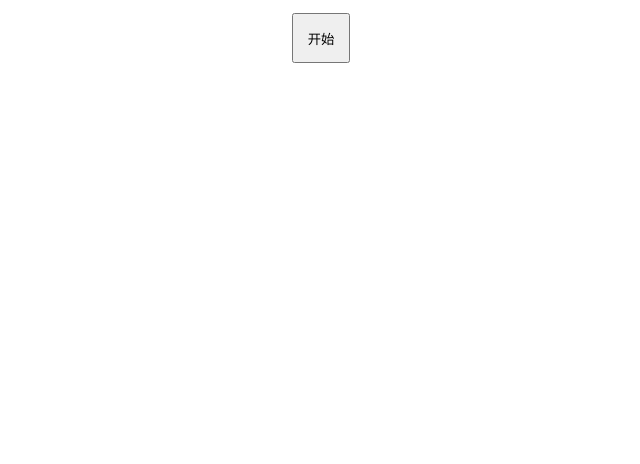
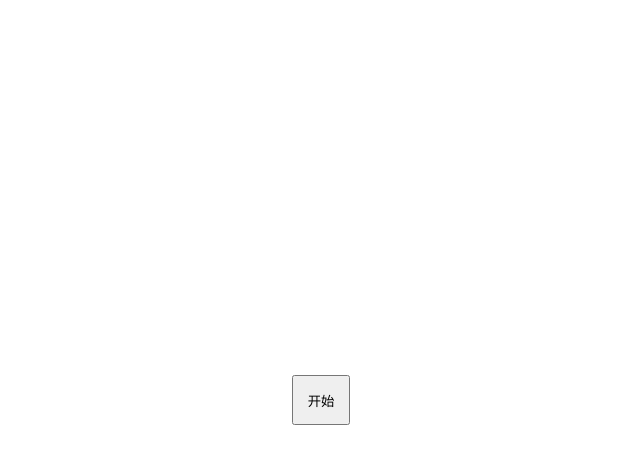
Before and after one commit to TheRiverElder/story-weaver, a React (Create React App) app: page / in a window 1280 px wide. Shown: the top 464 px of the page, without its empty margins (319-959 px from the left). Built offline with nearby package versions, Linux system fonts and the light colour scheme.

Commit message:
修改StartPage样式

```diff
--- /dev/null
+++ b/src/components/StartPage.css
@@ -0,0 +1,5 @@
+.StartPage {
+    display: flex;
+    justify-content: center;
+    align-items: center;
+}
--- a/src/components/StartPage.tsx
+++ b/src/components/StartPage.tsx
@@ -2,6 +2,7 @@ import { Component } from "react";
 import { Game } from "../core/Game";
 import { IncrementNumberGenerator } from "../core/util/IncrementNumberGenerator";
 import { WhalesTombGameInitializer } from "../instance/WhalesTombGameInitializer";
+import "./StartPage.css";
 
 export interface StartPageProps {
     onStart: (game: Game) => void;
@@ -19,7 +20,7 @@ export class StartPage extends Component<StartPageProps, StartPageState> {
 
     render() {
         return (
-            <div style={{ textAlign: "center" }}>
+            <div className="StartPage fill">
                 <button style={{ padding: "1em", margin: "1em" }} onClick={ this.onClickStart }>开始</button>
             </div>
         );
```
